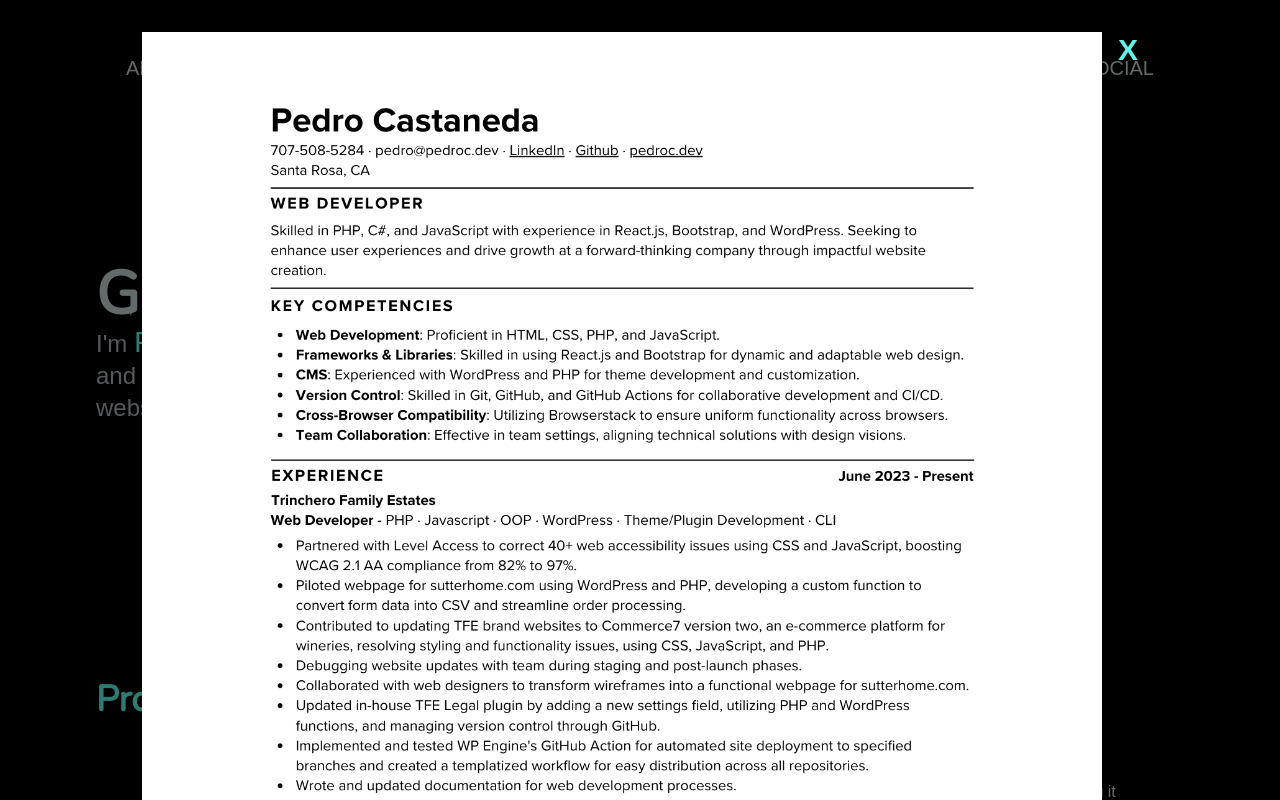
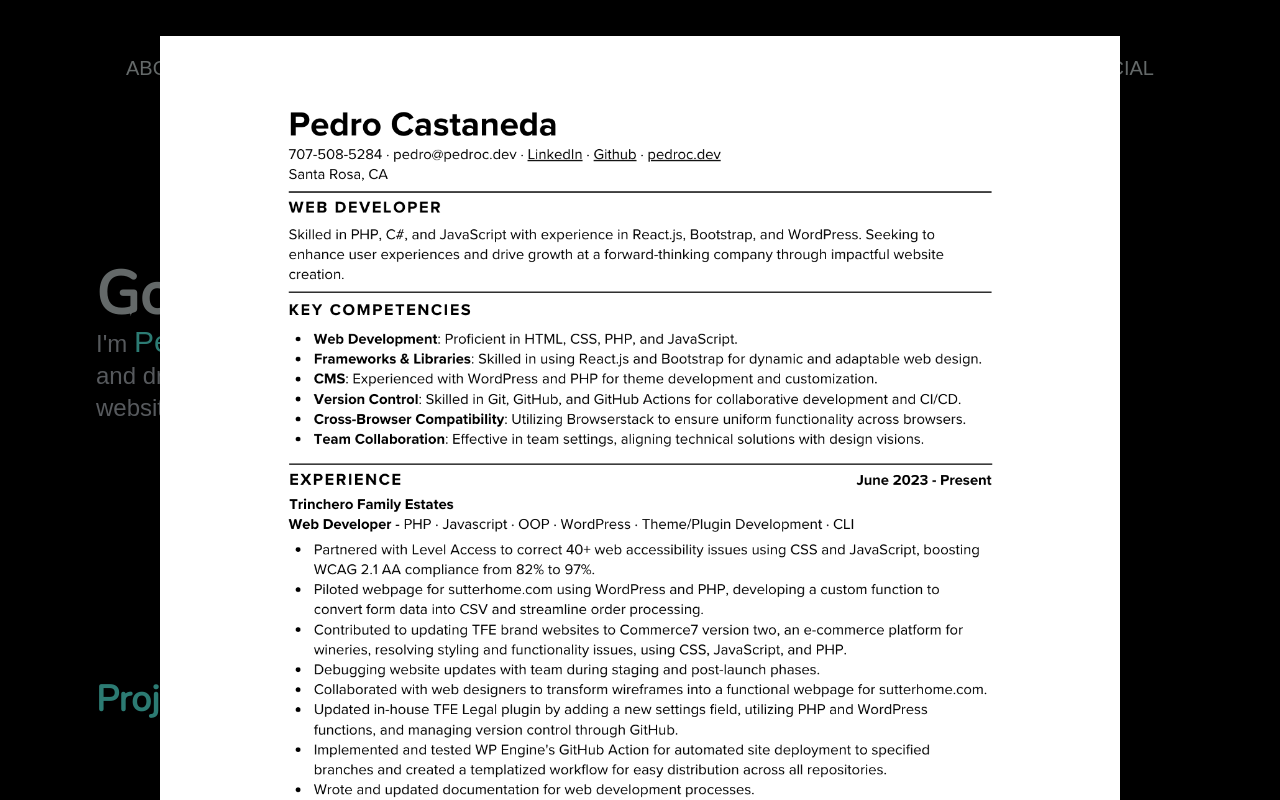
Before and after one commit to rooted92/pedrocwebsite, a React (Create React App) app: page / in a window 1280 px wide. Both pictures are taken after a click on the link "RESUME". Shown: the top 800 px of the page. Built offline with nearby package versions, Linux system fonts and the light colour scheme; a web font is replaced by a local one.

Commit message:
added fontawesome packages

```diff
--- a/package.json
+++ b/package.json
@@ -3,6 +3,11 @@
   "version": "0.1.0",
   "private": true,
   "dependencies": {
+    "@fortawesome/fontawesome-svg-core": "^6.5.1",
+    "@fortawesome/free-brands-svg-icons": "^6.5.1",
+    "@fortawesome/free-regular-svg-icons": "^6.5.1",
+    "@fortawesome/free-solid-svg-icons": "^6.5.1",
+    "@fortawesome/react-fontawesome": "^0.2.0",
     "@testing-library/jest-dom": "^5.16.5",
     "@testing-library/react": "^13.4.0",
     "@testing-library/user-event": "^13.5.0",
@@ -10,6 +15,7 @@
     "@types/node": "^16.18.30",
     "@types/react": "^18.2.6",
     "@types/react-dom": "^18.2.4",
+    "babel-plugin-macros": "^3.1.0",
     "react": "^18.2.0",
     "react-dom": "^18.2.0",
     "react-pdf": "^6.2.2",
--- a/src/components/NavbarFolder/NavbarComponent.tsx
+++ b/src/components/NavbarFolder/NavbarComponent.tsx
@@ -1,6 +1,7 @@
 import './Navbar.css';
 import Resume from '../../assets/PedroC-resume.png';
 import { useEffect, useState } from 'react';
+
 
 const Navbar = (): JSX.Element => {
 
@@ -78,11 +79,13 @@
                 <a href="#social">SOCIAL</a>
             </div>
 
-            <div className={`${isHidden ? 'block' : 'hidden'} fixed top-0 left-0 lg:w-full lg:h-full bg-black bg-opacity-50 z-10`} onClick={handleClose}>
-                <div id='resume' className={!isHidden ? 'hidden' : 'visible z-20 pt-8'}>
-                    <div className='flex flex-row-reverse justify-center items-center gap-4'>
-                        <button onClick={handleClose} className='mb-5 text-center uppercase font-bold text-3xl lightNeonBlue self-start'>x</button>
-                        <img src={Resume} alt="image of my resume" className='h-auto w-3/4'/>
+            <div className={`${isHidden ? 'flex' : 'hidden'} fixed top-0 left-0 w-full h-full bg-black bg-opacity-50 z-40`} onClick={handleClose}>
+                <div id='resume' className='w-full h-full overflow-y-auto p-4'>
+                    <div className='flex flex-col items-center'>
+                        <button onClick={handleClose} className='mb-5 text-center uppercase font-bold text-3xl lightNeonBlue self-end'>
+
+                        </button>
+                        <img src={Resume} alt="Pedro's Resume" className='max-w-full h-auto' />
                     </div>
                 </div>
             </div>
```
Also changed, not shown: 1 other file (tests, documents, lock files or other folders).
